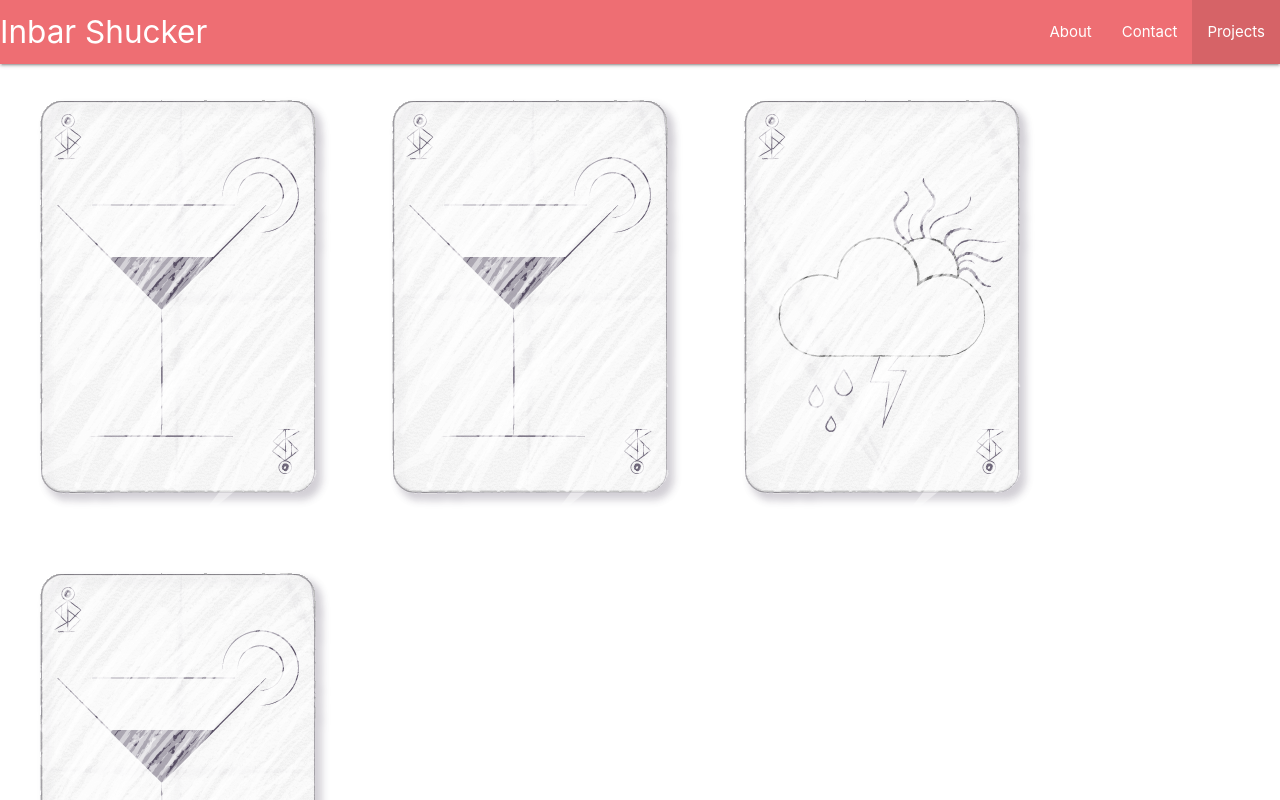
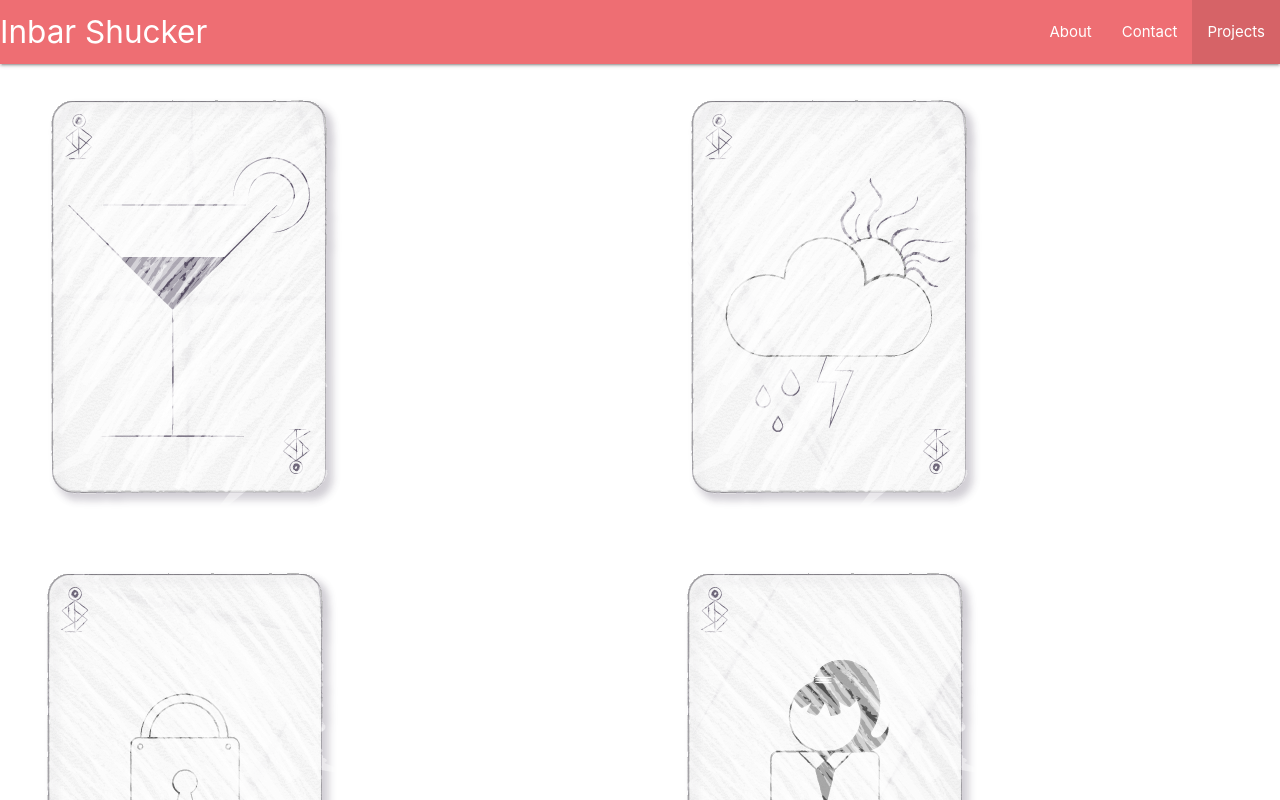
Before and after one commit to Inbary-s/Inbary-s.github.io, a React (Create React App) app in the folder client/: page /projects in a window 1280 px wide. Shown: the top 800 px of the page. Built offline with nearby package versions, Linux system fonts and the light colour scheme.

Commit message:
hover working

```diff
--- a/client/src/components/Nav.js
+++ b/client/src/components/Nav.js
@@ -4,12 +4,12 @@
    return (
 
     <nav>
-        <div class="nav-wrapper">
-        <a href="#!" class="brand-logo">Inbar Shucker</a>
-        <ul class="right hide-on-med-and-down">
+        <div className="nav-wrapper">
+        <a href="#!" className="brand-logo">Inbar Shucker</a>
+        <ul className="right hide-on-med-and-down">
             <li><a href="/">About</a></li>
             <li><a href="badges.html">Contact</a></li>
-            <li class="active"><a href="/projects">Projects</a></li>
+            <li className="active"><a href="/projects">Projects</a></li>
         </ul>
         </div>
   </nav>
--- a/client/src/components/Project.js
+++ b/client/src/components/Project.js
@@ -1,7 +1,27 @@
-import React from 'react';
+import React, { useState } from 'react';
 
-export default (props) => {
+const Project = (props) => {
+    const [projectCard, setProjectCard] = useState({
+        src: props.data.src,
+        tooltip: true
+    })
+
+    const handleHover = (e) => {
+        // console.log (props);
+        setProjectCard({ src: props.data.dataHover })
+    }
+
+    const handleAway = (e) => {
+        setProjectCard({ src: props.data.src })
+    }
+
+    // href={props.data.href}
     return(
-        <a href={props.data.href} target="blank" class="tooltipped project" data-position={props.data.dataPosition} data-tooltip={props.data.dataTooltip}><img src={props.data.src} data-src={props.data.dataSrc} data-hover={props.data.dataHover} className="images" alt={props.data.alt}/></a>
+        <div className="projects col s6">
+            <img onMouseOver={handleHover} onMouseOut={handleAway} className="project" src={projectCard.src} data-hover={props.data.dataHover} className="images" alt={props.data.alt}/>
+            <div className="tooltipped" data-position={props.data.dataPosition} data-tooltip={props.data.dataTooltip}></div>
+        </div>
     )
 }
+
+export default Project;
--- a/client/src/pages/Projects.js
+++ b/client/src/pages/Projects.js
@@ -5,7 +5,9 @@
 export default () => {
     console.log(cards)
     return(
-        cards.map(card=><Project data={card} />)
+        <div className="row">
+            {cards.map(card=><Project data={card} key={card.src} />)}
+        </div>
 
     )
 }
--- a/client/src/utils/Projects.json
+++ b/client/src/utils/Projects.json
@@ -1,13 +1,4 @@
 [{
-    "href":"https://inbary-s.github.io/brewery-finder/",
-    "dataPosition": "left",
-    "dataTooltip":"<strong>Drinking Buddy</strong><br><br>In this project,<br> using multiple server-side API calls,<br> Bootstrap, and Bulma,<br> I have worked with my team to create <br> a drinking buddy to help you find <br>where to go get your drink tonight.<br><br> Click the card to view project",
-    "src": "assets/images/portfolio-card_drinking_buddy_sketch.png",
-    "dataSrc": "assets/images/portfolio-card_drinking_buddy_sketch.png",
-    "dataHover": "assets/images/portfolio-card_drinking_buddy.png",
-    "alt": "drinking locator app"
-},
-{
     "href":"https://inbary-s.github.io/brewery-finder/",
     "dataPosition": "left",
     "dataTooltip":"<strong>Drinking Buddy</strong><br><br>In this project,<br> using multiple server-side API calls,<br> Bootstrap, and Bulma,<br> I have worked with my team to create <br> a drinking buddy to help you find <br>where to go get your drink tonight.<br><br> Click the card to view project",
@@ -25,11 +16,43 @@
     "dataHover": "assets/images/portfolio-card_weather.png",
     "alt": "Weather dashboard"
 },{
-    "href":"https://inbary-s.github.io/brewery-finder/",
+    "href":"https://inbary-s.github.io/password-generator/",
     "dataPosition": "left",
-    "dataTooltip":"<strong>Drinking Buddy</strong><br><br>In this project,<br> using multiple server-side API calls,<br> Bootstrap, and Bulma,<br> I have worked with my team to create <br> a drinking buddy to help you find <br>where to go get your drink tonight.<br><br> Click the card to view project",
-    "src": "assets/images/portfolio-card_drinking_buddy_sketch.png",
-    "dataSrc": "assets/images/portfolio-card_drinking_buddy_sketch.png",
-    "dataHover": "assets/images/portfolio-card_drinking_buddy.png",
-    "alt": "drinking locator app"
+    "dataTooltip":"Password Generator</strong><br><br>We all know you need<br> a better password. <br>Here I built a tool <br>for you to find your perfect one <br>and copy to your safe place<br> using JS, jquery and Bootstrap.<br><br> Click the card to view project",
+    "src": "assets/images/portfolio-cards_pw_sketch.png",
+    "dataSrc": "assets/images/portfolio-cards_pw_sketch.png",
+    "dataHover": "assets/images/portfolio-card_pw.png",
+    "alt": "Password genertor"
+},{
+    "href":"https://github.com/Inbary-s/employee_tracker",
+    "dataPosition": "right",
+    "dataTooltip":"<strong>Employee Tracker</strong><br><br>In this project,<br> using MySQL DB, <br>I built a node module <br>for employee tracking. <br>this app will allow you to <br> to add departments,<br> roles, and employees.<br> You can edit and manage <br>salaries and plan your <br>budget with an easy click!<br><br> Click the card to view project",
+    "src": "assets/images/portfolio-card_et_sketch.png",
+    "dataSrc": "assets/images/portfolio-card_et_sketch.png",
+    "dataHover": "assets/images/portfolio-card_et.png",
+    "alt": "Password genertor"
+},{
+    "href":"https://blooming-headland-98819.herokuapp.com/",
+    "dataPosition": "left",
+    "dataTooltip":"<strong>Note Taker</strong><br><br>In this project,<br> using MySQL, I built an app for<br> note taking where you can <br>create add and delete notes. <br><br> Click the card to view project",
+    "src": "assets/images/portfolio-cards_nt_sketch.png",
+    "dataSrc": "assets/images/portfolio-cards_nt_sketch.png",
+    "dataHover": "assets/images/portfolio-cards_nt.png",
+    "alt": "Note Taker"
+},{
+    "href":"https://protected-retreat-19130.herokuapp.com/",
+    "dataPosition": "right",
+    "dataTooltip":"<strong>Eating Burgers</strong><br><br>In this project,<br> using MySQL and Handlebars,<br> I careated an app that manipulates <br>the database from the front end. <br>Just to tease your appetite.<br><br> Click the card to view project",
+    "src": "assets/images/portfolio-cards-burger_sketch.png",
+    "dataSrc": "assets/images/portfolio-cards-burger_sketch.png",
+    "dataHover": "assets/images/portfolio-cards-burger.png",
+    "alt": "Eat the burger"
+},{
+    "href":"https://hidden-beyond-22000.herokuapp.com/",
+    "dataPosition": "left",
+    "dataTooltip":"<strong>Your next Binge</strong><br><br>In this project,<br> I was workng in a team <br> together we bult an app that <br>using server API calls, <br> MySQL Pug and materialize,<br> we built an app that has safe <br>user authentication and login. <br>User creation and review submission.<br><br> Click the card to view project",
+    "src": "assets/images/portfolio-cards_proj2_sketch.png",
+    "dataSrc": "assets/images/portfolio-cards_proj2_sketch.png",
+    "dataHover": "assets/images/portfolio-cards_proj2.png",
+    "alt": "Your Next Binge"
 }]
```
Also changed, not shown: 1 other file (tests, documents, lock files or other folders).
